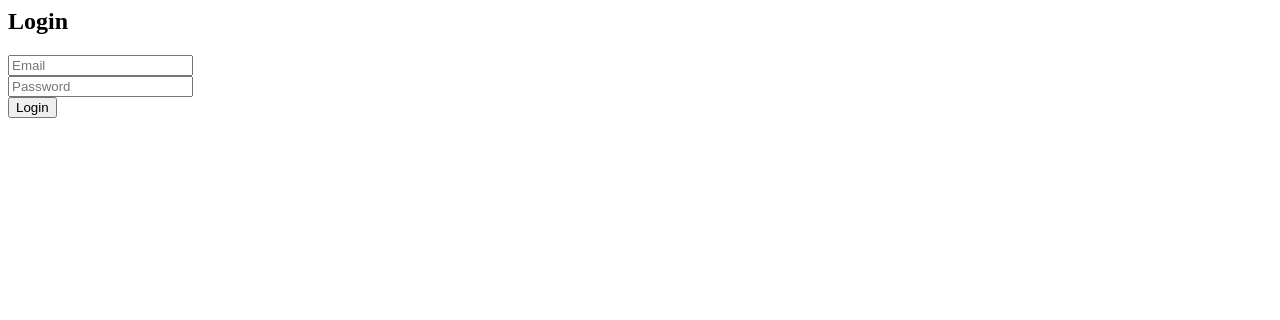
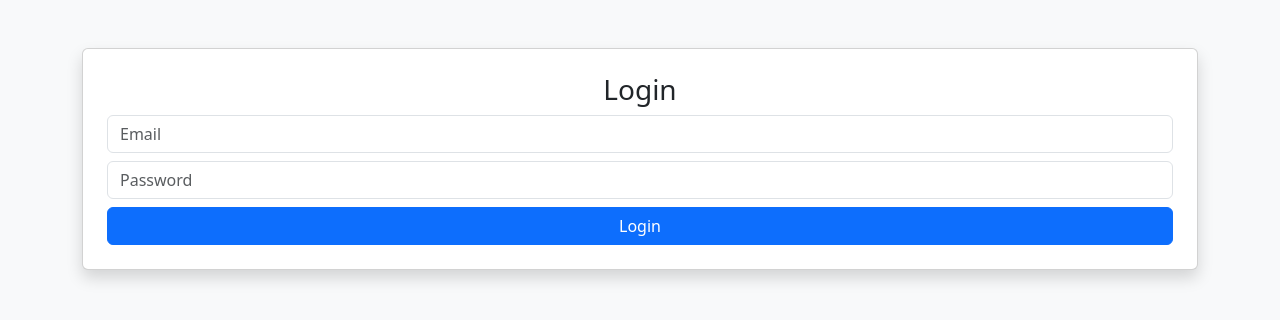
Before and after one commit to pradeepgaddalapati-byte/team-task-manager, a Flask app: page / in a window 1280 px wide. Shown: the top 320 px of the page. Run offline with Flask 3, Linux system fonts and the light colour scheme.

Commit message:
Update login.html

```diff
--- a/templates/login.html
+++ b/templates/login.html
@@ -1,6 +1,21 @@
-<form method="post">
-  <h2>Login</h2>
-  <input name="email" placeholder="Email"><br>
-  <input name="password" type="password" placeholder="Password"><br>
-  <button type="submit">Login</button>
-</form>
+<!DOCTYPE html>
+<html>
+<head>
+    <title>Login</title>
+    <link href="https://cdn.jsdelivr.net/npm/bootstrap@5.3.0/dist/css/bootstrap.min.css" rel="stylesheet">
+</head>
+<body class="bg-light">
+
+<div class="container mt-5">
+    <div class="card p-4 shadow">
+        <h3 class="text-center">Login</h3>
+        <form method="POST">
+            <input class="form-control mb-2" name="email" placeholder="Email">
+            <input class="form-control mb-2" type="password" name="password" placeholder="Password">
+            <button class="btn btn-primary w-100">Login</button>
+        </form>
+    </div>
+</div>
+
+</body>
+</html>
```
